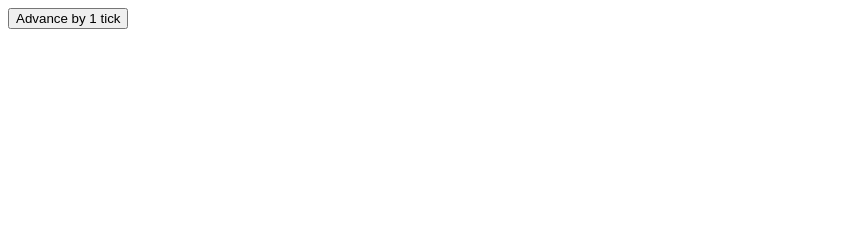
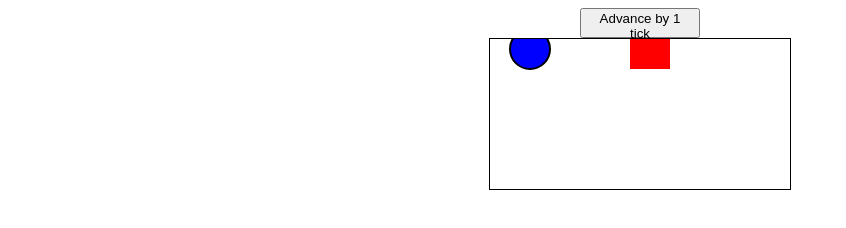
Before and after one commit to jacokyle01/genetic-evolution, a website with bundled scripts: page index.html in a window 1280 px wide. Both pictures are taken after a click on the button "Advance by 1 tick". Shown: the whole page, without its empty margins (0-846 px from the left). Built offline with nearby package versions, Linux system fonts and the light colour scheme.

Commit message:
Implement drawing of entities and TNT on a canvas

```diff
--- a/entity.js
+++ b/entity.js
@@ -1,29 +1,36 @@
+import { ctx } from "./main.js";
+
 export const createEntity = (kinematicData, mass) => {
 	const entity = {
 		kinematicData,
-		mass
+		mass,
 	};
-	Object.assign(entity, mover(kinematicData), directionChanger(kinematicData));
+	Object.assign(
+		entity,
+		mover(kinematicData),
+		directionChanger(kinematicData),
+		drawer(kinematicData)
+	);
 	return entity;
 };
 
 export const createKinematicData = (position, velocity) => {
-	return {position, velocity};
+	return { position, velocity };
 };
 
 export const createKinematicDataRaw = (px, py, vx, vy) => {
 	const position = {
 		x: px,
-		y: py
-	}
+		y: py,
+	};
 	const velocity = {
 		x: vx,
-		y: vy
-	}
+		y: vy,
+	};
 	return createKinematicData(position, velocity);
-}
+};
 
-function mover(data) {
+export function mover(data) {
 	return {
 		move: function () {
 			data.position.x += data.velocity.x;
@@ -32,11 +39,24 @@ function mover(data) {
 	};
 }
 
-function directionChanger(data) {
+export function directionChanger(data) {
 	return {
 		reorient: function (direction) {
 			data.direction = direction;
 		},
 	};
 }
+
+function drawer(data) {
+	return {
+		draw: function () {
+			ctx.beginPath();
+			ctx.arc(data.position.x, data.position.y, 20, 0, 2 * Math.PI);
+			ctx.fillStyle = "blue";
+			ctx.fill();
+			ctx.lineWidth = 2;
+			ctx.stroke();
+		},
+	};
+}
 //////////
--- a/index.html
+++ b/index.html
@@ -9,6 +9,7 @@
 </head>
 <body>
     <button>Advance by 1 tick</button>
+    <canvas id="simulation"></canvas>
 
     <script src="main.js" type="module"></script>
     <script src="entity.js" type="module"></script>
--- a/main.js
+++ b/main.js
@@ -11,6 +11,10 @@ import { createPhysics } from "./physics.js";
 export const entities = [];
 export let propellants = [];
 const STARTING_ENTITIES = 3;
+const canvas = document.querySelector("canvas");
+const button = document.querySelector("button");
+button.addEventListener("click", (e) => nextTick());
+export const ctx = canvas.getContext("2d");
 export let tick = 0;
 
 export function nextTick() {
@@ -24,6 +28,14 @@ export function nextTick() {
 	propellants = propellants.filter((propellant) => {
 		return propellant.explodesAt > tick;
 	});
+	animate();
+}
+
+function animate() {
+	ctx.clearRect(0, 0, 400, 400);
+	entities.forEach((entity) => entity.draw());
+	propellants.forEach((propellant) => propellant.draw());
+
 }
 
 function handleExplosion(propellant) {
@@ -75,15 +87,13 @@ export function initializePropellant(propellant) {
 }
 
 // /////////
-// const entity = createEntity(createKinematicDataRaw(30, 10, 0, 0), 10);
-// initializeEntity(entity);
-// const propellant = createPropellant(
-// 	createKinematicDataRaw(10, 10, 0, 0),
-// 	10,
-// 	100,
-// 	2
-// );
-// initializePropellant(propellant);
-// nextTick();
-// nextTick();
-// console.log(entities[0].kinematicData.velocity.x);
+const entity = createEntity(createKinematicDataRaw(30, 10, 10, 0), 10);
+initializeEntity(entity);
+
+const tnt = createPropellant(
+	createKinematicDataRaw(180, 30, 0, 0),
+	10,
+	100,
+	5
+);
+initializePropellant(tnt);
--- a/propellant.js
+++ b/propellant.js
@@ -1,9 +1,35 @@
-import { createEntity } from './entity.js';
+import { ctx } from "./main.js";
 
-export const createPropellant = (kinematicData, mass, explosiveForce, explodesAt) => {
-    return {
-        ...createEntity(kinematicData, mass),
-        explosiveForce,
-        explodesAt
-    }
+import {mover, directionChanger } from "./entity.js";
+
+export const createPropellant = (
+	kinematicData,
+	mass,
+	explosiveForce,
+	explodesAt
+) => {
+	const tnt = {
+		kinematicData,
+		mass,
+		explosiveForce,
+		explodesAt,
+	};
+	Object.assign(tnt, mover(kinematicData), directionChanger(kinematicData), drawer(kinematicData));
+	return tnt;
+};
+
+function drawer(data) {
+	return {
+		draw: function () {
+            const x = data.position.x;
+            const y = data.position.y;
+            const width = 80;
+
+			ctx.fillStyle = "red";
+			ctx.beginPath();
+			ctx.fillRect(x - width/2, y - width/2, width/2, width/2);
+
+			ctx.stroke();
+		},
+	};
 }
--- a/style.css
+++ b/style.css
@@ -0,0 +1,14 @@
+body {
+    display: flex;
+    flex-direction: column;
+    align-items: center;
+}
+
+button {
+    height: 30px;
+    width: 120px;
+}
+
+#simulation {
+    border: 1px solid black;
+}
```
